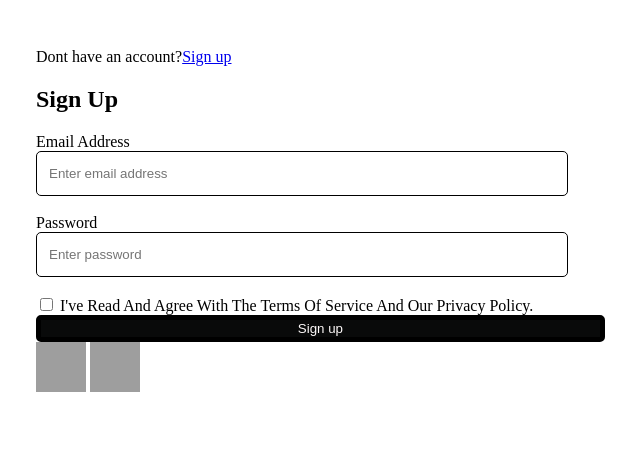
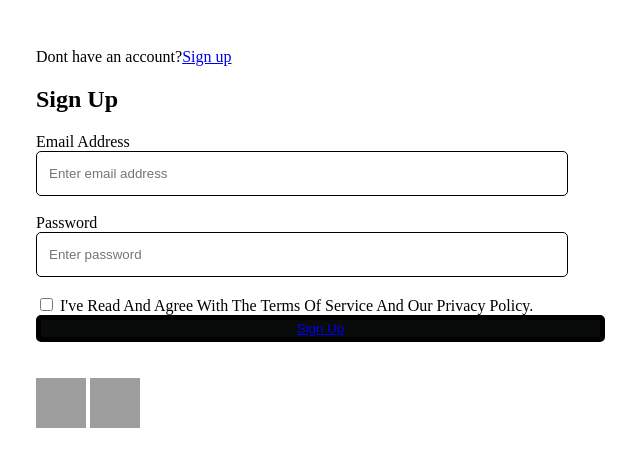
Before and after one commit to Marthamwongeli/Assignment, a plain HTML site: page index.html in a window 1280 px wide. Shown: the whole page, without its empty margins (288-928 px from the left). Drawn offline with Linux system fonts and the light colour scheme; grey boxes are pictures that could not be loaded.

Commit message:
add files

```diff
--- a/index.html
+++ b/index.html
@@ -42,12 +42,17 @@
         <br/>
         <br/>
         <input type="checkbox"/> I've Read And Agree With The Terms  Of Service And Our Privacy Policy.
+        <br/>
         <label for="html"></label>
         <div class="clear fix">
-            <button type="submit"  class="sign up"> Sign up</button>
+            <button type="submit"  class="sign up"><a href="table.html">Sign Up</a></button>
         </div>
+
+        <br/>
+        <br/>
         <img src="https://static-00.iconduck.com/assets.00/google-logo-icon-2014x2048-hsbglouz.png " height="50px" width="50px">
         <img src="https://upload.wikimedia.org/wikipedia/commons/thumb/c/c3/Facebook_icon_%28black%29.svg/1024px-Facebook_icon_%28black%29.svg.png " height="50px" width="50px">
+
 
 
 </form>
```
Also changed, not shown: table.html (+1 -0 lines).
